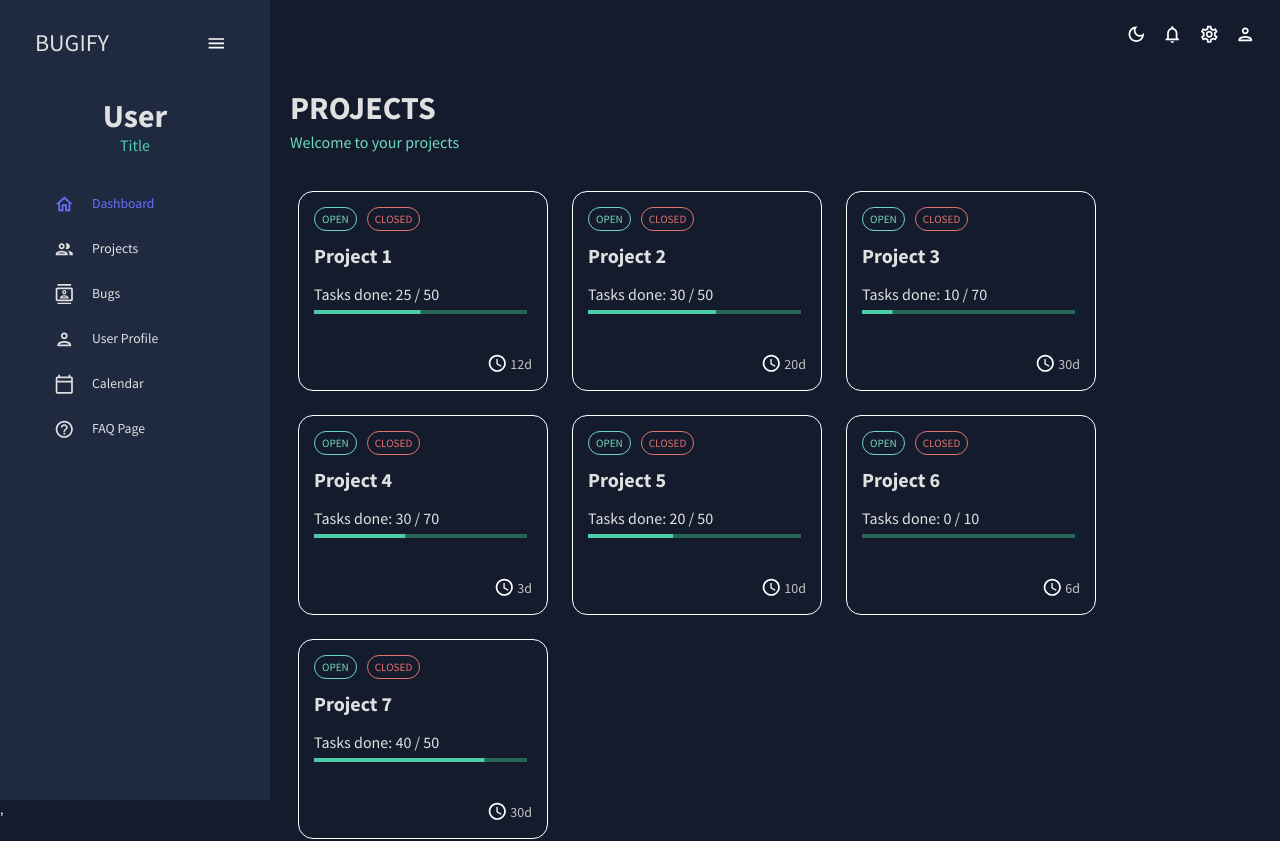
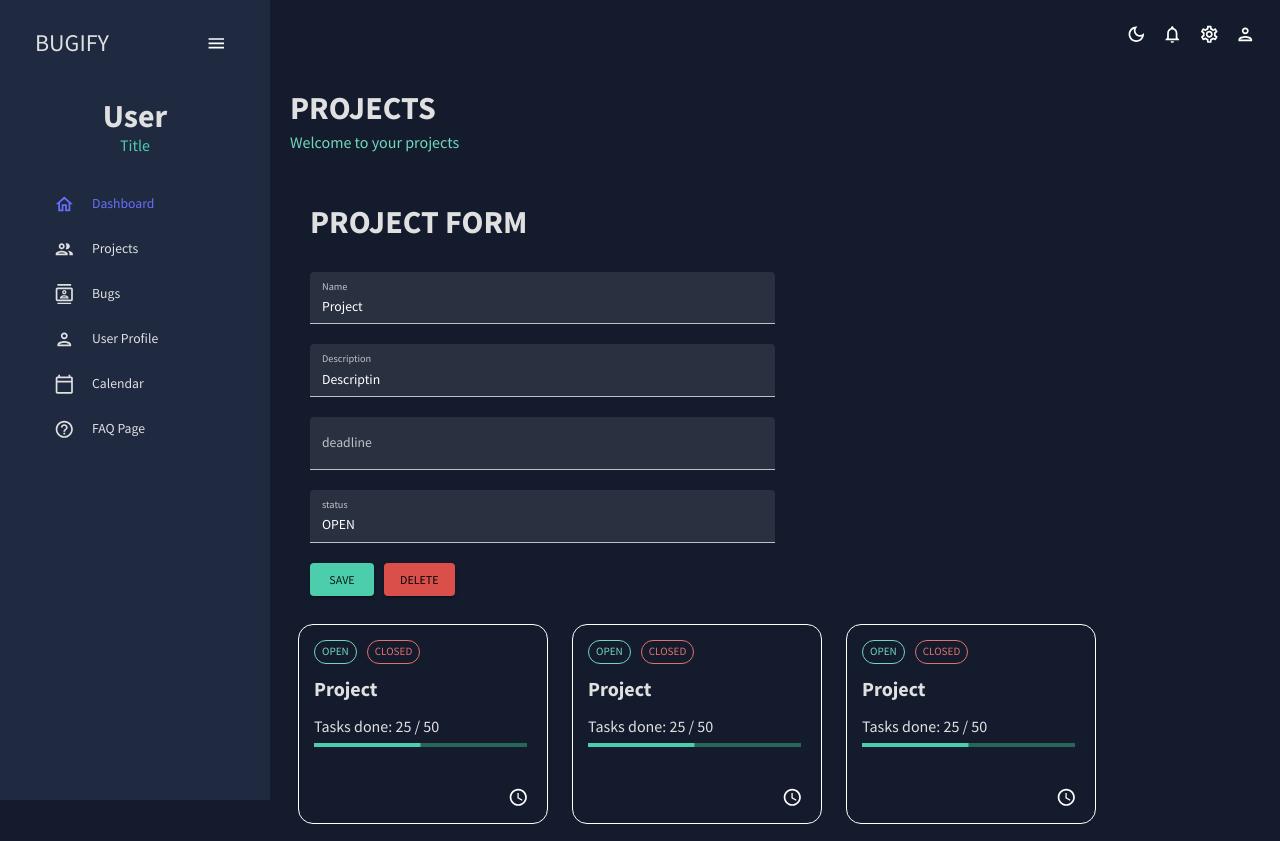
Before and after one commit to Anastasia-Tre/BugTrackerClient, a React (Create React App) app: page /projects in a window 1280 px wide. Shown: the top 841 px of the page. Built offline with nearby package versions, Linux system fonts and the light colour scheme.

Commit message:
add project form

```diff
--- a/src/components/Header.tsx
+++ b/src/components/Header.tsx
@@ -2,7 +2,7 @@ import { Typography, Box, useTheme } from "@mui/material";
 import React from "react";
 import { tokens } from "../theme";
 
-const Header = (props: {title: string, subtitle: string}) => {
+const Header = (props: { title: string; subtitle?: string }) => {
   const theme = useTheme();
   const colors = tokens(theme.palette.mode);
   return (
--- a/src/index.tsx
+++ b/src/index.tsx
@@ -13,7 +13,6 @@ root.render(
     <BrowserRouter>
       <App />
     </BrowserRouter>
-    ,
   </React.StrictMode>
 );
 
--- a/src/scenes/projects/ProjectCard.tsx
+++ b/src/scenes/projects/ProjectCard.tsx
@@ -3,9 +3,10 @@ import { tokens } from "../../theme";
 import LinearProgress from "@mui/material/LinearProgress";
 import AccessTimeIcon from "@mui/icons-material/AccessTime";
 import Label from "../../components/Label";
-//import { Project } from "../../types/types";
+import { Project } from "../../types/Project";
 
-const ProjectCard = (props: {name: string, tasksDone: number, tasksTotal: number, time: string}) => {
+const ProjectCard = (props: { project: Project }) => {
+  const project = props.project;
   const theme = useTheme();
   const colors = tokens(theme.palette.mode);
 
@@ -37,7 +38,7 @@ const ProjectCard = (props: {name: string, tasksDone: number, tasksTotal: number
             fontWeight="bold"
             sx={{ m: "10px 0 5px 0" }}
           >
-              {props.name}
+            {project.name}
           </Typography>
 
           {/* PROGRESS BAR */}
@@ -47,11 +48,11 @@ const ProjectCard = (props: {name: string, tasksDone: number, tasksTotal: number
               color={colors.grey[100]}
               sx={{ m: "10px 0 5px 0" }}
             >
-                Tasks done: {props.tasksDone} / {props.tasksTotal}
+              Tasks done: {project.getDoneTasks()} / {project.getTotalTasks()}
             </Typography>
             <LinearProgress
               variant="determinate"
-                value={(props.tasksDone / props.tasksTotal) * 100}
+              value={(project.getDoneTasks() / project.getTotalTasks()) * 100}
               color="secondary"
             />
           </Box>
@@ -65,7 +66,7 @@ const ProjectCard = (props: {name: string, tasksDone: number, tasksTotal: number
             color={colors.grey[200]}
             sx={{ m: "0px 0 0px 3px" }}
           >
-              {props.time}
+            {project.deadline}
           </Typography>
         </Box>
       </Box>
--- /dev/null
+++ b/src/scenes/projects/ProjectForm.tsx
@@ -0,0 +1,134 @@
+import { Box, Button, TextField, useMediaQuery, useTheme } from "@mui/material";
+import Header from "../../components/Header";
+import { Formik } from "formik";
+import * as yup from "yup";
+import { Project } from "../../types/Project";
+import { tokens } from "../../theme";
+
+const ProjectForm = (props: { project: Project }) => {
+  const theme = useTheme();
+  const colors = tokens(theme.palette.mode);
+
+  const project = props.project;
+  const isNonMobile = useMediaQuery("(min-width:600px)");
+
+  const handleFormSave = (values: Project) => {
+    console.log("Save " + values.name);
+  };
+
+  const handleFormDelete = (values: Project) => {
+    console.log("Delete " + values.name);
+  };
+
+  return (
+    <Box m="20px">
+      <Header title="PROJECT FORM" />
+
+      <Formik
+        onSubmit={handleFormSave}
+        initialValues={project}
+        validationSchema={checkoutSchema}
+      >
+        {({
+          values,
+          errors,
+          touched,
+          handleBlur,
+          handleChange,
+          handleSubmit,
+          isSubmitting,
+        }) => (
+          <form onSubmit={handleSubmit}>
+            <Box
+              width="50%"
+              display="grid"
+              gap="20px"
+              gridTemplateColumns="repeat(4, minmax(0, 1fr))"
+              sx={{
+                "& > div": { gridColumn: isNonMobile ? undefined : "span 4" },
+              }}
+            >
+              <TextField
+                fullWidth
+                variant="filled"
+                type="text"
+                label="Name"
+                onBlur={handleBlur}
+                onChange={handleChange}
+                value={values.name}
+                name="name"
+                error={!!touched.name && !!errors.name}
+                helperText={touched.name && errors.name}
+                sx={{ gridColumn: "span 4" }}
+              />
+              <TextField
+                fullWidth
+                variant="filled"
+                type="text"
+                label="Description"
+                onBlur={handleBlur}
+                onChange={handleChange}
+                value={values.description}
+                name="description"
+                error={!!touched.description && !!errors.description}
+                helperText={touched.description && errors.description}
+                sx={{ gridColumn: "span 4" }}
+              />
+              <TextField
+                fullWidth
+                variant="filled"
+                type="text"
+                label="deadline"
+                onBlur={handleBlur}
+                onChange={handleChange}
+                value={values.deadline}
+                name="deadline"
+                error={!!touched.deadline && !!errors.deadline}
+                helperText={touched.deadline && errors.deadline}
+                sx={{ gridColumn: "span 4" }}
+              />
+              <TextField
+                fullWidth
+                variant="filled"
+                type="text"
+                label="status"
+                onBlur={handleBlur}
+                onChange={handleChange}
+                value={values.status}
+                name="status"
+                error={!!touched.status && !!errors.status}
+                helperText={touched.status && errors.status}
+                sx={{ gridColumn: "span 4" }}
+              />
+            </Box>
+            <Box display="flex" mt="20px">
+              <Button type="submit" color="secondary" variant="contained">
+                Save
+              </Button>
+              <Button
+                onClick={(e) => handleFormDelete(values)}
+                variant="contained"
+                sx={{ ml: "10px" }}
+                style={{
+                  backgroundColor: colors.redAccent[500],
+                  color: "black",
+                }}
+              >
+                Delete
+              </Button>
+            </Box>
+          </form>
+        )}
+      </Formik>
+    </Box>
+  );
+};
+
+const checkoutSchema = yup.object().shape({
+  name: yup.string().required("required"),
+  description: yup.string().required("required"),
+  deadline: yup.string().required("required"),
+  status: yup.string().required("required"),
+});
+
+export default ProjectForm;
--- a/src/scenes/projects/index.tsx
+++ b/src/scenes/projects/index.tsx
@@ -1,7 +1,8 @@
 import { Box } from "@mui/material";
-import React from "react";
 import Header from "../../components/Header";
+import { Project } from "../../types/Project";
 import ProjectCard from "./ProjectCard";
+import ProjectForm from "./ProjectForm";
 
 const Projects = () => {
   const projectData = [
@@ -14,20 +15,22 @@ const Projects = () => {
     { name: "Project 7", tasksDone: 40, tasksTotal: 50, time: "30d" },
   ];
 
+  var project1 = new Project();
+  project1.name = "Project";
+  project1.description = "Descriptin";
+  project1.status = "OPEN";
+
   return (
     <Box m="20px">
       {/* HEADER */}
       <Box display="flex" justifyContent="space-between" alignItems="center">
-        <Header title='PROJECTS' subtitle='Welcome to your projects' />
+        <Header title="PROJECTS" subtitle="Welcome to your projects" />
       </Box>
+      <ProjectForm project={project1} />
+      {/* PROJECTS LIST */}
       <Box display="flex" flexWrap="wrap" width="100%" gap={1}>
         {projectData.map((project, index) => (
-          <ProjectCard key={index}
-            name={project.name}
-            tasksDone={project.tasksDone}
-            tasksTotal={project.tasksTotal}
-            time={project.time}
-          />
+          <ProjectCard key={index} project={project1} />
         ))}
       </Box>
     </Box>
--- /dev/null
+++ b/src/types/Project.ts
@@ -0,0 +1,27 @@
+export interface IProject {
+    name: string,
+    description: string,
+    deadline: string,
+    status: string,
+    bugs: number[],
+    team: number[]
+}
+
+export class Project implements IProject {
+    name!: string;
+    description!: string;
+    deadline!: string;
+    status!: string;
+    bugs!: number[];
+    team!: number[];
+
+    getTotalTasks() {
+        return 50;
+    }
+
+    getDoneTasks() {
+        return 25;
+    }
+
+
+}
```
Also changed, not shown: src/types/types.ts (deleted, +0 -8 lines). Lines whose indentation alone changed are shown as unchanged.
